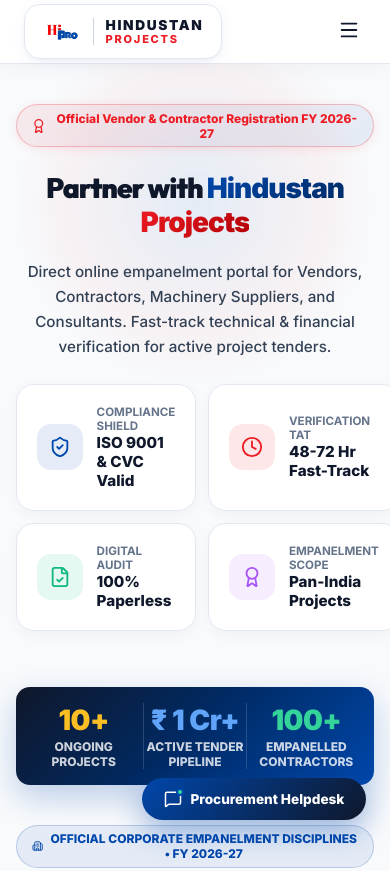
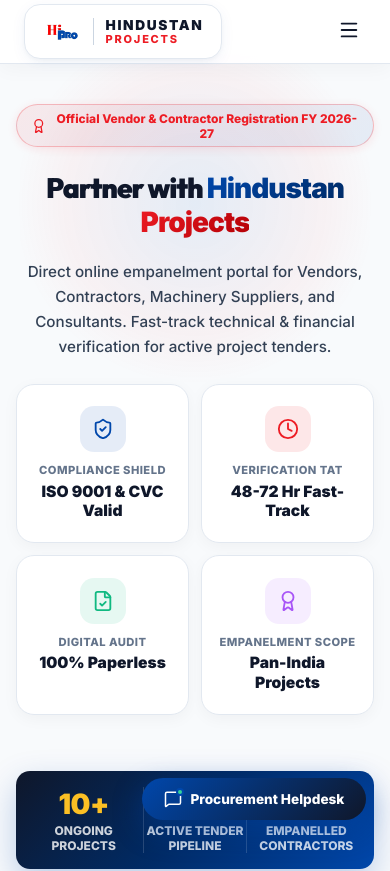
Before and after one commit to hindustan-groups/Empanelment-Portal, a React (Vite) app: page / in a window 390 px wide. Shown: the top 871 px of the page. Built offline with nearby package versions, Linux system fonts and the light colour scheme; no server answers.

Commit message:
fix(layout): position trust card icons above text for centered vertical mobile balance and 100% full card width

```diff
--- a/src/components/HeroSection.jsx
+++ b/src/components/HeroSection.jsx
@@ -81,15 +81,15 @@
           {siteConfig.heroSubtitle || 'Direct online empanelment portal for Vendors, Contractors, Machinery Suppliers, and Consultants.'}
         </p>
 
-        {/* Trust Badges */}
+        {/* Trust Badges - Icon positioned above text for clean spacing */}
         <div className="trust-grid">
           <div className="trust-card">
             <div className="trust-icon-box" style={{ backgroundColor: 'rgba(0, 71, 171, 0.1)', color: '#0047AB' }}>
               <ShieldCheck style={{ width: 22, height: 22 }} />
             </div>
-            <div>
+            <div className="trust-content-box">
               <div className="trust-label">Compliance Shield</div>
-              <div className="trust-value">ISO 9001 & CVC Valid</div>
+              <div className="trust-value">ISO 9001 &amp; CVC Valid</div>
             </div>
           </div>
 
@@ -97,7 +97,7 @@
             <div className="trust-icon-box" style={{ backgroundColor: 'rgba(237, 28, 36, 0.1)', color: '#ED1C24' }}>
               <Clock style={{ width: 22, height: 22 }} />
             </div>
-            <div>
+            <div className="trust-content-box">
               <div className="trust-label">Verification TAT</div>
               <div className="trust-value">48-72 Hr Fast-Track</div>
             </div>
@@ -107,7 +107,7 @@
             <div className="trust-icon-box" style={{ backgroundColor: 'rgba(16, 185, 129, 0.1)', color: '#10B981' }}>
               <FileCheck style={{ width: 22, height: 22 }} />
             </div>
-            <div>
+            <div className="trust-content-box">
               <div className="trust-label">Digital Audit</div>
               <div className="trust-value">100% Paperless</div>
             </div>
@@ -117,7 +117,7 @@
             <div className="trust-icon-box" style={{ backgroundColor: 'rgba(168, 85, 247, 0.1)', color: '#A855F7' }}>
               <Award style={{ width: 22, height: 22 }} />
             </div>
-            <div>
+            <div className="trust-content-box">
               <div className="trust-label">Empanelment Scope</div>
               <div className="trust-value">Pan-India Projects</div>
             </div>
--- a/src/index.css
+++ b/src/index.css
@@ -338,15 +338,16 @@
 }
 
 .trust-card {
-  padding: 1.25rem;
+  padding: 1.35rem 1rem;
   border-radius: 18px;
   background-color: var(--bg-card);
   border: 1.5px solid var(--border-color);
   display: flex;
-  align-items: center;
-  gap: 0.85rem;
+  flex-direction: column;
+  align-items: center;
+  text-align: center;
+  gap: 0.75rem;
   box-shadow: 0 4px 16px rgba(0, 0, 0, 0.04);
-  text-align: left;
   transition: transform 0.25s cubic-bezier(0.4, 0, 0.2, 1), box-shadow 0.25s cubic-bezier(0.4, 0, 0.2, 1), border-color 0.25s ease;
 }
 
@@ -364,19 +365,32 @@
   align-items: center;
   justify-content: center;
   flex-shrink: 0;
+  margin: 0 auto;
+}
+
+.trust-content-box {
+  display: flex;
+  flex-direction: column;
+  align-items: center;
+  text-align: center;
+  gap: 0.25rem;
+  width: 100%;
 }
 
 .trust-label {
-  font-size: 0.725rem;
+  font-size: 0.7rem;
   color: var(--text-muted);
-  font-weight: 700;
+  font-weight: 800;
   text-transform: uppercase;
+  letter-spacing: 0.04em;
+  line-height: 1.2;
 }
 
 .trust-value {
-  font-size: 0.95rem;
-  font-weight: 800;
+  font-size: 0.975rem;
+  font-weight: 900;
   color: var(--text-primary);
+  line-height: 1.25;
 }
 
 .category-section {
@@ -2663,37 +2677,67 @@
   }
   .hero-subtitle {
     font-size: 0.825rem !important;
+/* ── Tablet & Small Screens (≤ 768px) ── */
+@media (max-width: 768px) {
+  .hero-section {
+    padding: 1.75rem 1rem 1.5rem 1rem !important;
+  }
+  .hero-tag {
+    font-size: 0.72rem !important;
+    padding: 0.3rem 0.8rem !important;
+    margin-bottom: 0.85rem !important;
+  }
+  .hero-title {
+    font-size: 1.65rem !important;
+    line-height: 1.22 !important;
+    margin-bottom: 0.75rem !important;
+    letter-spacing: -0.02em !important;
+  }
+  .hero-subtitle {
+    font-size: 0.825rem !important;
     line-height: 1.5 !important;
     margin: 0 auto 1.5rem auto !important;
   }
   .trust-grid {
     grid-template-columns: 1fr 1fr !important;
-    gap: 0.55rem !important;
+    gap: 0.65rem !important;
     margin-bottom: 1.75rem !important;
   }
   .trust-card {
-    padding: 0.65rem 0.6rem !important;
+    padding: 0.95rem 0.65rem !important;
     border-radius: 14px !important;
     gap: 0.45rem !important;
+    flex-direction: column !important;
+    align-items: center !important;
+    text-align: center !important;
   }
   .trust-icon-box {
-    width: 32px !important;
-    height: 32px !important;
-    border-radius: 9px !important;
+    width: 36px !important;
+    height: 36px !important;
+    border-radius: 10px !important;
+    margin: 0 auto !important;
   }
   .trust-icon-box svg {
-    width: 16px !important;
-    height: 16px !important;
+    width: 18px !important;
+    height: 18px !important;
+  }
+  .trust-content-box {
+    display: flex !important;
+    flex-direction: column !important;
+    align-items: center !important;
+    text-align: center !important;
+    gap: 0.2rem !important;
+    width: 100% !important;
   }
   .trust-label {
-    font-size: 0.58rem !important;
-    letter-spacing: 0.01em !important;
+    font-size: 0.62rem !important;
+    letter-spacing: 0.02em !important;
     line-height: 1.15 !important;
   }
   .trust-value {
-    font-size: 0.78rem !important;
+    font-size: 0.85rem !important;
     line-height: 1.2 !important;
-    font-weight: 800 !important;
+    font-weight: 900 !important;
   }
   .stats-banner {
     padding: 0.85rem 0.75rem !important;
@@ -2707,8 +2751,8 @@
     right: 1rem !important;
   }
   .support-fab-btn {
-    width: 48px !important;
-    height: 48px !important;
+    width: 44px !important;
+    height: 44px !important;
     padding: 0 !important;
     justify-content: center !important;
     border-radius: 50% !important;
@@ -2757,27 +2801,39 @@
 /* ── Mobile Phones (≤ 480px) ── */
 @media (max-width: 480px) {
   .hero-title {
-    font-size: 1.75rem !important;
+    font-size: 1.65rem !important;
     letter-spacing: -0.3px !important;
   }
   .hero-subtitle {
-    font-size: 0.875rem !important;
-    line-height: 1.55 !important;
+    font-size: 0.825rem !important;
+    line-height: 1.5 !important;
   }
   .trust-grid {
     grid-template-columns: 1fr 1fr !important;
-    gap: 0.5rem !important;
+    gap: 0.55rem !important;
   }
   .trust-card {
-    padding: 0.75rem 0.6rem !important;
-    gap: 0.45rem !important;
+    padding: 0.85rem 0.55rem !important;
+    gap: 0.35rem !important;
+    flex-direction: column !important;
+    align-items: center !important;
+    text-align: center !important;
   }
   .trust-icon-box {
     width: 32px !important;
     height: 32px !important;
+    margin: 0 auto !important;
+  }
+  .trust-icon-box svg {
+    width: 16px !important;
+    height: 16px !important;
+  }
+  .trust-content-box {
+    align-items: center !important;
+    text-align: center !important;
   }
   .trust-value {
-    font-size: 0.78rem !important;
+    font-size: 0.825rem !important;
   }
   .trust-label {
     font-size: 0.58rem !important;
@@ -2865,7 +2921,7 @@
   }
   .trust-grid {
     grid-template-columns: 1fr 1fr !important;
-    gap: 0.4rem !important;
+    gap: 0.45rem !important;
   }
   .category-title {
     font-size: 1.15rem !important;
```
